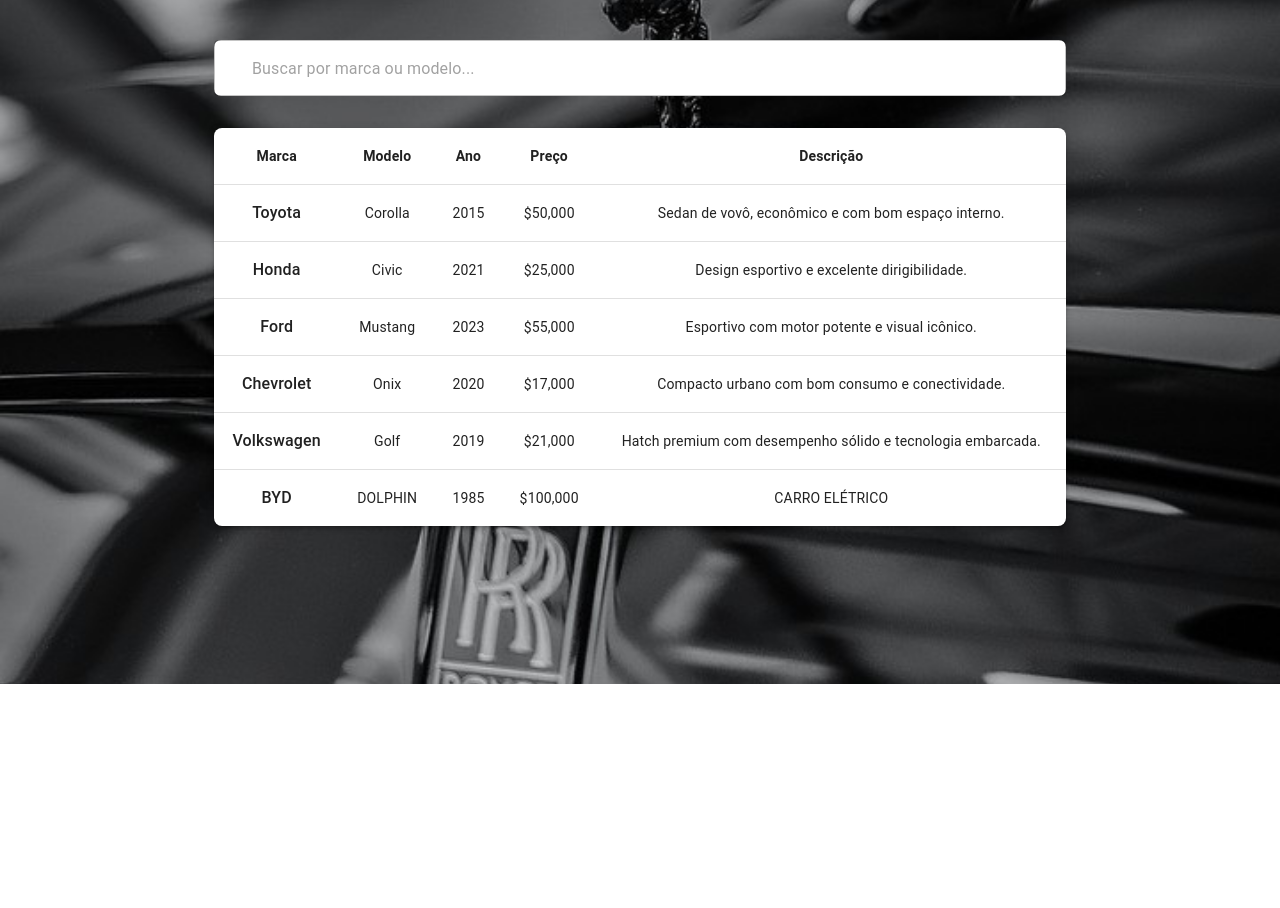
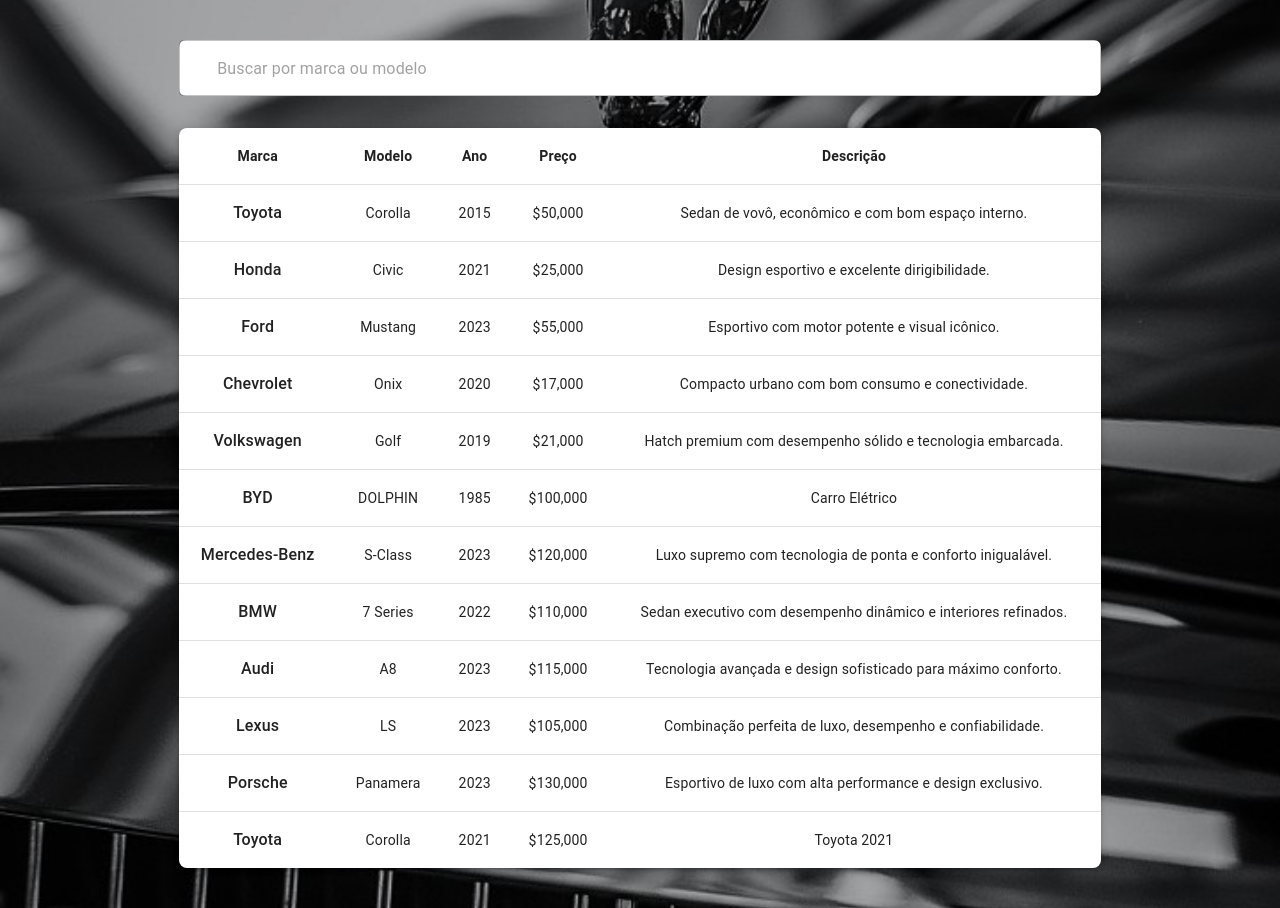
Before and after one commit to luan-s1lva/devWeb, a React (Vite) app in the folder premium_motorsport/: page / in a window 1280 px wide. Shown: the part 220-1128 px from the top of the page. Before the commit the page ends 904 px from the top, so only its background shows below. Built offline with nearby package versions, Linux system fonts and the light colour scheme; data requests are answered from the project's data file; some icons are missing.

Commit message:
estilizando admin-page-p2 e add useState

```diff
--- a/premium_motorsport/src/components/Form/index.jsx
+++ b/premium_motorsport/src/components/Form/index.jsx
@@ -46,7 +46,7 @@ export default function Form({
                 <FormControl>
                   <TextField
                     name="marca"
-                    id="filled-basic"
+                    id="marca"
                     required
                     label="Marca"
                     variant="filled"
@@ -62,7 +62,7 @@ export default function Form({
                 <FormControl>
                   <TextField
                     name="modelo"
-                    id="filled-basic"
+                    id="modelo"
                     required
                     label="Modelo"
                     variant="filled"
@@ -78,7 +78,7 @@ export default function Form({
                 <FormControl>
                   <TextField
                     name="ano"
-                    id="filled-basic"
+                    id="ano"
                     required
                     type="number"
                     label="Ano"
@@ -95,7 +95,7 @@ export default function Form({
                 <FormControl>
                   <TextField
                     name="preco"
-                    id="filled-basic"
+                    id="preco"
                     required
                     type="number"
                     label="Preço"
@@ -112,7 +112,7 @@ export default function Form({
                 <FormControl>
                   <TextField
                     name="descricao"
-                    id="filled-basic"
+                    id="descricao"
                     required
                     multiline
                     rows={5}
@@ -128,11 +128,11 @@ export default function Form({
             <Grid sx={{ mx: "auto" }}>
               {toStore === true ? (
                 <Button variant="contained" onClick={handleSubmit}>
-                  STORE
+                  Cadastrar
                 </Button>
               ) : (
                 <Button variant="contained" onClick={handleUpdate}>
-                  UPDATE
+                  Editar
                 </Button>
               )}
             </Grid>
--- a/premium_motorsport/src/components/admin/index.jsx
+++ b/premium_motorsport/src/components/admin/index.jsx
@@ -1,7 +1,7 @@
-import { Box, Card, TextField } from "@mui/material";
+import { Box, ToggleButton, ToggleButtonGroup } from "@mui/material";
 import { useNavigate } from "react-router";
 import fundo from "../../imgs/bg-img.jpg";
-import { useState } from "react";
+import { useEffect, useState } from "react";
 import TabelaCarros from "../tabelaCarros";
 import Form from "../Form";
 
@@ -55,6 +55,26 @@ export default function AdminPage() {
     });
   }
 
+  useEffect(() => {
+    if (isStoring) {
+      setFormData({
+        marca: "",
+        modelo: "",
+        ano: "",
+        preco: "",
+        descricao: "",
+      });
+    } else {
+      setFormData({
+        id: "",
+        marca: "",
+        modelo: "",
+        ano: "",
+        preco: "",
+        descricao: "",
+      });
+    }
+  }, []);
   function handleDelete(id) {
     fetch("http://localhost:3000/cars/" + id, {
       method: "DELETE",
@@ -105,12 +125,34 @@ export default function AdminPage() {
           pb: 5,
         }}
       >
-        <button type="button" onClick={handleChangeToStore}>
-          Store
-        </button>
-        <button type="button" onClick={() => {handleChangeToUpdate(); setIsUpdatable(false)}}>
-          Update
-        </button>
+        <Box sx={{ display: "flex", justifyContent: "center", py: 2 }}>
+          <ToggleButtonGroup
+            value={isStoring ? "store" : "update"}
+            exclusive
+            onChange={(e, value) => {
+              if (value === "store") {
+                handleChangeToStore();
+                setIsUpdatable(false);
+              } else if (value === "update") {
+                handleChangeToUpdate();
+                setIsUpdatable(false);
+              }
+            }}
+            sx={{
+              borderRadius: "50px",
+              overflow: "hidden",
+              boxShadow: 2,
+              bgcolor: "white",
+            }}
+          >
+            <ToggleButton value="store" sx={{ px: 4, fontWeight: "bold" }}>
+              Cadastro
+            </ToggleButton>
+            <ToggleButton value="update" sx={{ px: 4, fontWeight: "bold" }}>
+              Edição
+            </ToggleButton>
+          </ToggleButtonGroup>
+        </Box>
         {isStoring ? (
           <>
             <Form
--- a/premium_motorsport/src/components/home/index.jsx
+++ b/premium_motorsport/src/components/home/index.jsx
@@ -50,7 +50,7 @@ export default function HomePage() {
           </Typography>
         </Container>
       </Box>
-      <Container maxWidth="md">
+      <Container>
         <TabelaCarros />
       </Container>
     </Box>
--- a/premium_motorsport/src/components/tabelaCarros/index.jsx
+++ b/premium_motorsport/src/components/tabelaCarros/index.jsx
@@ -13,15 +13,18 @@ import {
   TableHead,
   TableRow,
   Paper,
+  Button,
 } from "@mui/material";
 import SearchIcon from "@mui/icons-material/Search";
+import EditIcon from "@mui/icons-material/Edit";
+import DeleteIcon from "@mui/icons-material/Delete";
 import "../../index.css";
 
 export default function TabelaCarros({
   detectUpdate,
   showActions,
   detectDeleteButtonOnClick,
-  setIsUpdatable
+  setIsUpdatable,
 }) {
   const [carData, setCarData] = useState([]);
   const [carDataDisplay, setCarDataDisplay] = useState([]);
@@ -36,27 +39,37 @@ export default function TabelaCarros({
   }, []);
 
   function handleFiltering(value) {
-    carData.filter((item) => {
-      if (
-        item.marca.toLowerCase().includes(value) ||
-        item.modelo.toLowerCase().includes(value)
-      ) {
-        setCarDataDisplay([item]);
-      }
+    if (value === "") {
+      setCarDataDisplay(carData);
+      return;
+    }
 
-      if (value == "") {
-        setCarDataDisplay(carData);
-      }
+    const filtered = carData.filter((item) => {
+      return (
+        item.marca.toLowerCase().includes(value.toLowerCase()) ||
+        item.modelo.toLowerCase().includes(value.toLowerCase())
+      );
     });
+
+    setCarDataDisplay(filtered);
   }
 
   return (
     <>
-      <Box sx={{ mb: 4, background: "white", borderRadius: "7px" }}>
+      <Box
+        sx={{
+          mt: 4,
+          mb: 4,
+          background: "white",
+          borderRadius: "7px",
+          width: "80%",
+          mx: "auto",
+        }}
+      >
         <TextField
           fullWidth
           variant="outlined"
-          placeholder="Buscar por marca ou modelo..."
+          placeholder="Buscar por marca ou modelo"
           onChange={(e) => handleFiltering(e.target.value)}
           InputProps={{
             startAdornment: (
@@ -73,9 +86,11 @@ export default function TabelaCarros({
           borderRadius: 2,
           boxShadow: 3,
           overflowX: "auto",
+          width: "80%",
+          margin: "auto",
         }}
       >
-        <Table sx={{ minWidth: 650 }} aria-label="car table">
+        <Table sx={{}} aria-label="car table">
           <TableHead>
             <TableRow>
               <TableCell align="center" sx={{ fontWeight: "bold" }}>
@@ -122,21 +137,20 @@ export default function TabelaCarros({
                 <TableCell align="center">{row.descricao}</TableCell>
                 {showActions ? (
                   <TableCell align="center">
-                    <button
-                      type="button"
+                    <Button
                       onClick={() => {
                         detectUpdate(row);
                         setIsUpdatable(true);
                       }}
                     >
-                      EDITAR
-                    </button>
-                    <button
-                      type="button"
+                      <EditIcon />
+                    </Button>
+                    <Button
+                      color="error"
                       onClick={() => detectDeleteButtonOnClick(row)}
                     >
-                      DELETAR
-                    </button>
+                      <DeleteIcon />
+                    </Button>
                   </TableCell>
                 ) : (
                   <></>
--- a/premium_motorsport/src/db.json
+++ b/premium_motorsport/src/db.json
@@ -46,7 +46,55 @@
       "modelo": "DOLPHIN",
       "ano": "1985",
       "preco": "100000",
-      "descricao": "CARRO ELÉTRICO"
+      "descricao": "Carro Elétrico"
+    },
+    {
+      "id": "9",
+      "marca": "Mercedes-Benz",
+      "modelo": "S-Class",
+      "ano": 2023,
+      "preco": 120000,
+      "descricao": "Luxo supremo com tecnologia de ponta e conforto inigualável."
+    },
+    {
+      "id": "10",
+      "marca": "BMW",
+      "modelo": "7 Series",
+      "ano": 2022,
+      "preco": 110000,
+      "descricao": "Sedan executivo com desempenho dinâmico e interiores refinados."
+    },
+    {
+      "id": "11",
+      "marca": "Audi",
+      "modelo": "A8",
+      "ano": 2023,
+      "preco": 115000,
+      "descricao": "Tecnologia avançada e design sofisticado para máximo conforto."
+    },
+    {
+      "id": "12",
+      "marca": "Lexus",
+      "modelo": "LS",
+      "ano": 2023,
+      "preco": 105000,
+      "descricao": "Combinação perfeita de luxo, desempenho e confiabilidade."
+    },
+    {
+      "id": "13",
+      "marca": "Porsche",
+      "modelo": "Panamera",
+      "ano": 2023,
+      "preco": 130000,
+      "descricao": "Esportivo de luxo com alta performance e design exclusivo."
+    },
+    {
+      "id": "4c79",
+      "marca": "Toyota",
+      "modelo": "Corolla",
+      "ano": "2021",
+      "preco": "125000",
+      "descricao": "Toyota 2021"
     }
   ]
 }
```
